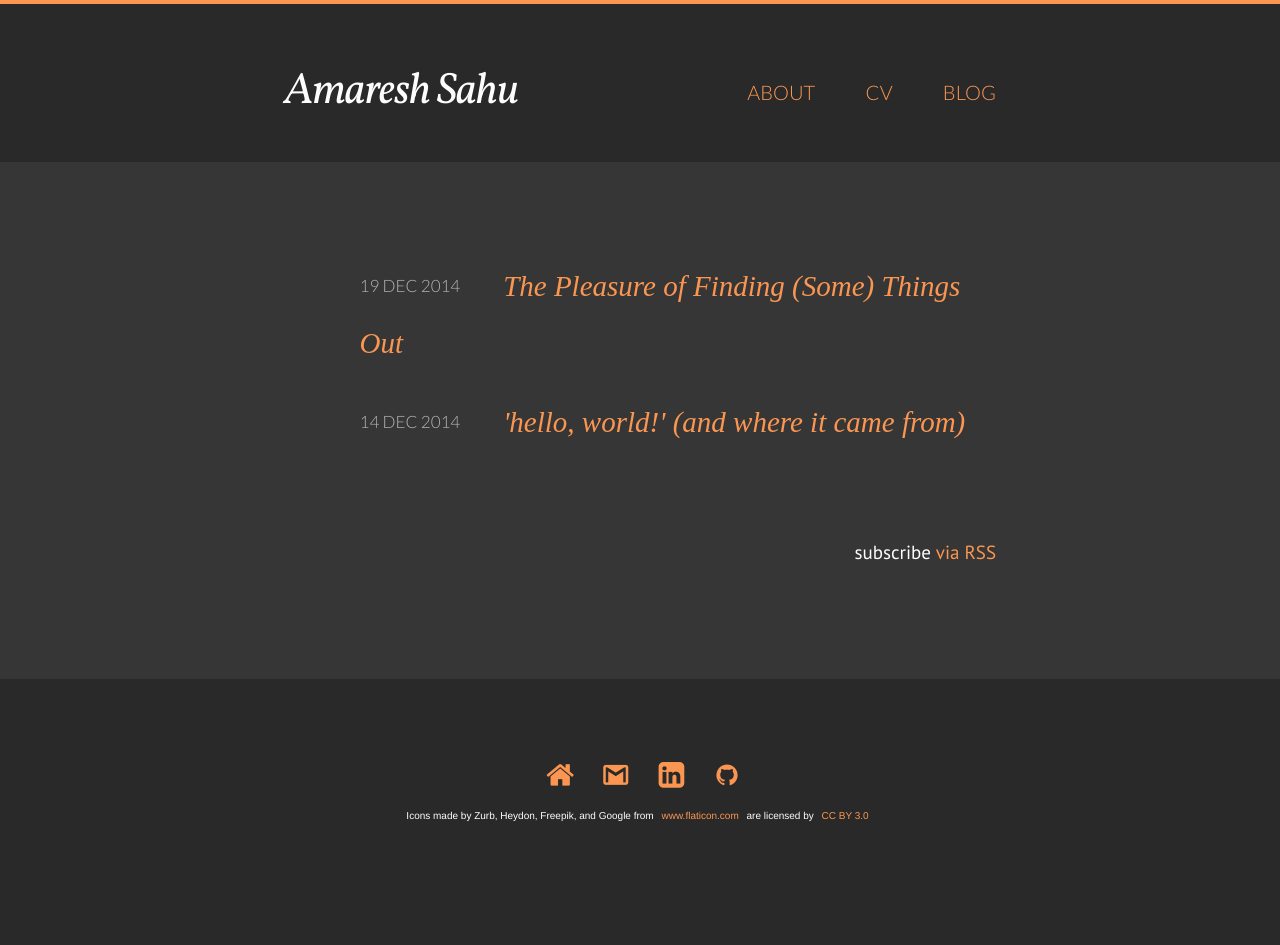
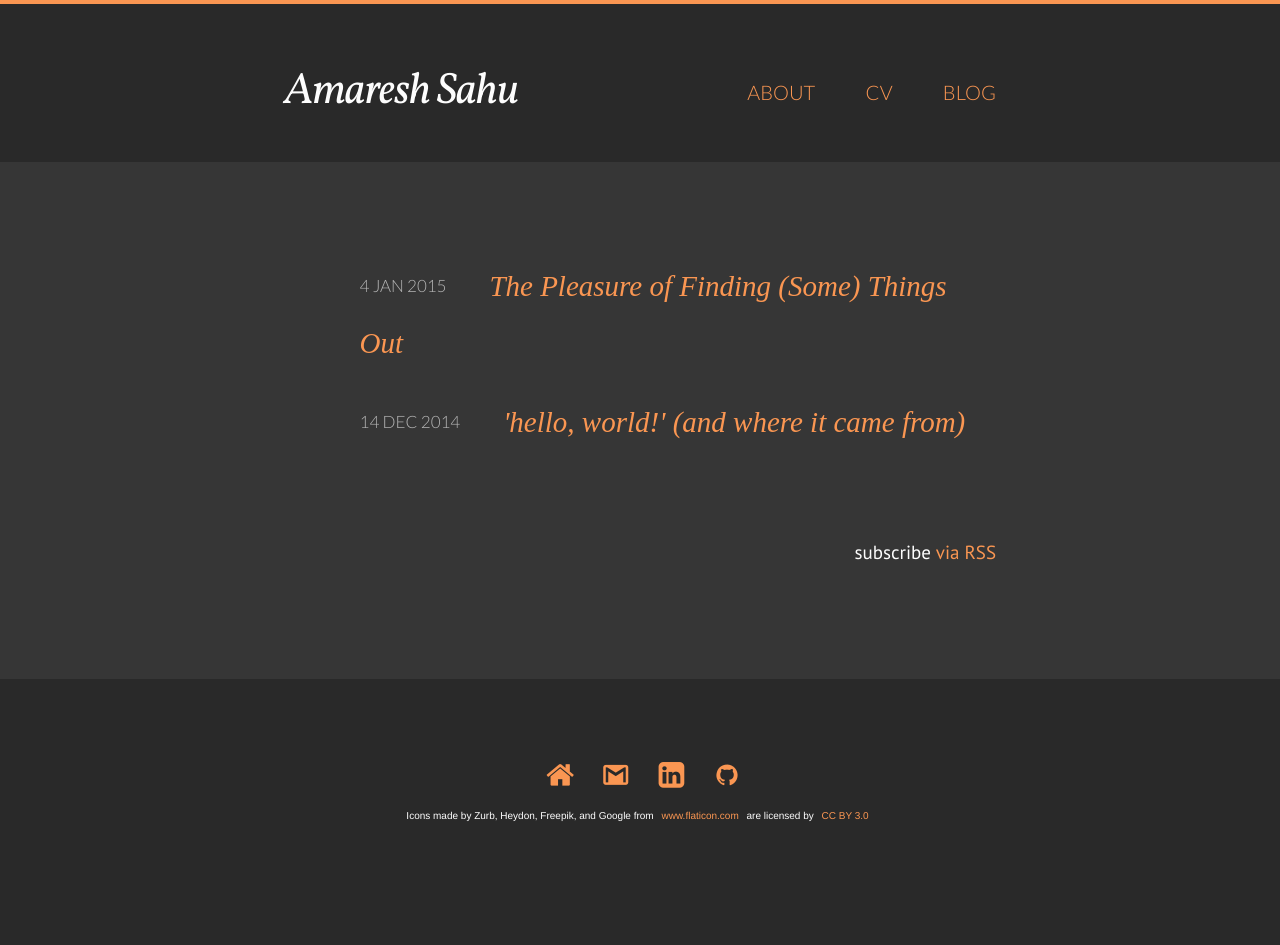
Before and after one commit to amaresh-sahu/amaresh-sahu.github.io, a Jekyll site: the page built from index.html, in a window 1280 px wide. Built offline with Jekyll 4.4.1, drawn with Linux system fonts in a browser that asks for light colours; some web fonts are replaced.

Commit message:
corrected post date

```diff
--- a/_posts/2014-12-19-finding-things-out.markdown
+++ b/_posts/2014-12-19-finding-things-out.markdown
@@ -1,7 +1,7 @@
 ---
 layout: post
 title:  "The Pleasure of Finding (Some) Things Out"
-date:   2014-12-19 17:00:00
+date:   2015-01-04 17:00:00
 ---
 
 This post is inspired by my wonderful experience reading [_The Pleasure of Finding Things Out_](http://www.amazon.com/The-Pleasure-Finding-Things-Out/dp/0465023959), by [Richard Feynman](http://en.wikipedia.org/wiki/Richard_Feynman), while I traveled across Europe for the first time. The setting was crucial: being a tourist in Europe means going to a lot of historic churches, and doing so while reading a physicist's thoughts on religion was truly fascinating[^religion-intro].
```
